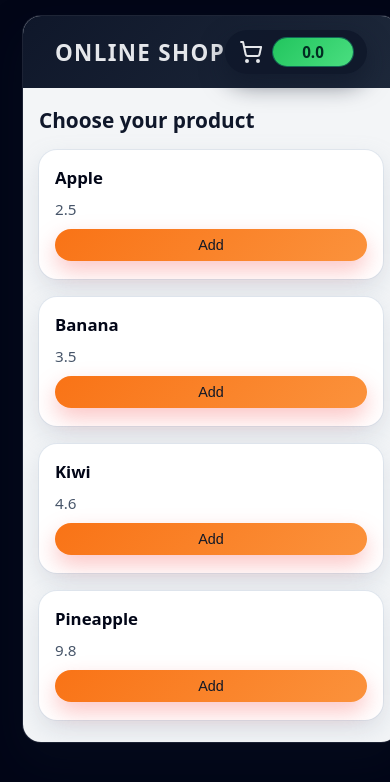
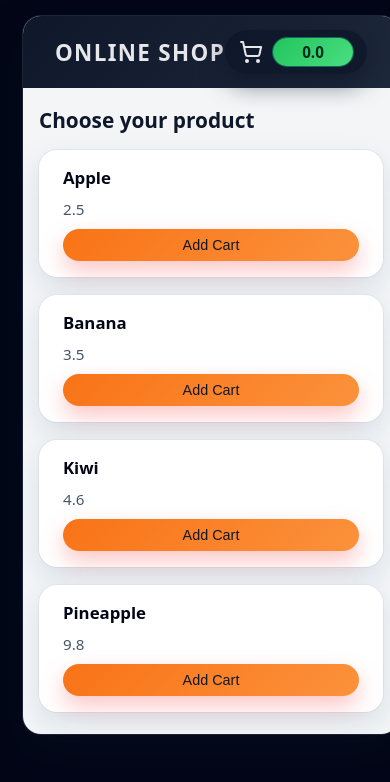
Before and after one commit to sabaPhruidze/redux-shop, a React (Vite) app: page / in a window 390 px wide. Shown: the top 782 px of the page. Built offline with nearby package versions, Linux system fonts and the light colour scheme.

Commit message:
corrected 4/2/1 responsive design in products

```diff
--- a/src/App.css
+++ b/src/App.css
@@ -37,7 +37,7 @@
 }
 @media only screen and (max-width: 600px) {
   .app-container {
-    margin: 10px auto; /* ← ზემოდან 10px, გვერდებზე ცენტრში */
+    margin: 10px auto;
   }
 }
 
@@ -95,7 +95,7 @@
 /* --- Products grid --- */
 .products-grid {
   display: grid;
-  grid-template-columns: repeat(auto-fit, minmax(180px, 1fr));
+  grid-template-columns: repeat(4, 1fr);
   gap: 18px;
 }
 
@@ -103,7 +103,7 @@
 .product-card {
   background: #ffffff;
   border-radius: 18px;
-  padding: 16px 16px 18px;
+  padding: 16px 24px;
   box-shadow:
     0 10px 25px rgba(148, 163, 184, 0.25),
     0 0 0 1px rgba(226, 232, 240, 0.9);
@@ -150,9 +150,7 @@
   gap: 6px;
   transition:
     transform 0.15s ease,
-    box-shadow 0.15s ease,
-    background 0.15s ease,
-    color 0.15s ease;
+    box-shadow 0.15s ease;
 }
 
 /* Add to cart */
@@ -221,3 +219,14 @@
     padding: 18px 16px 22px;
   }
 }
+@media (max-width: 768px) {
+  .products-grid {
+    grid-template-columns: repeat(2, 1fr);
+  }
+}
+
+@media (max-width: 480px) {
+  .products-grid {
+    grid-template-columns: 1fr;
+  }
+}
--- a/src/App.jsx
+++ b/src/App.jsx
@@ -21,7 +21,7 @@
         <div className="cart-badge">
           <ShoppingCart size={24} />{" "}
           <span className="price-tag">{totalPrice.toFixed(1)}</span>{" "}
-          {/*used toFixed method from prototype */}
+          {/*used toFixed method */}
         </div>
       </nav>
       <main className="main-content">
@@ -35,7 +35,7 @@
                 className="add-button"
                 onClick={() => dispatch(addToCart(product))}
               >
-                Add
+                Add Cart
               </button>
             </div>
           ))}
@@ -46,7 +46,7 @@
               onClick={() => dispatch(clearCart())}
               className="clear-button"
             >
-              clear
+              Clear cart
             </button>
             <Trash2 size={18} />
           </div>
```
